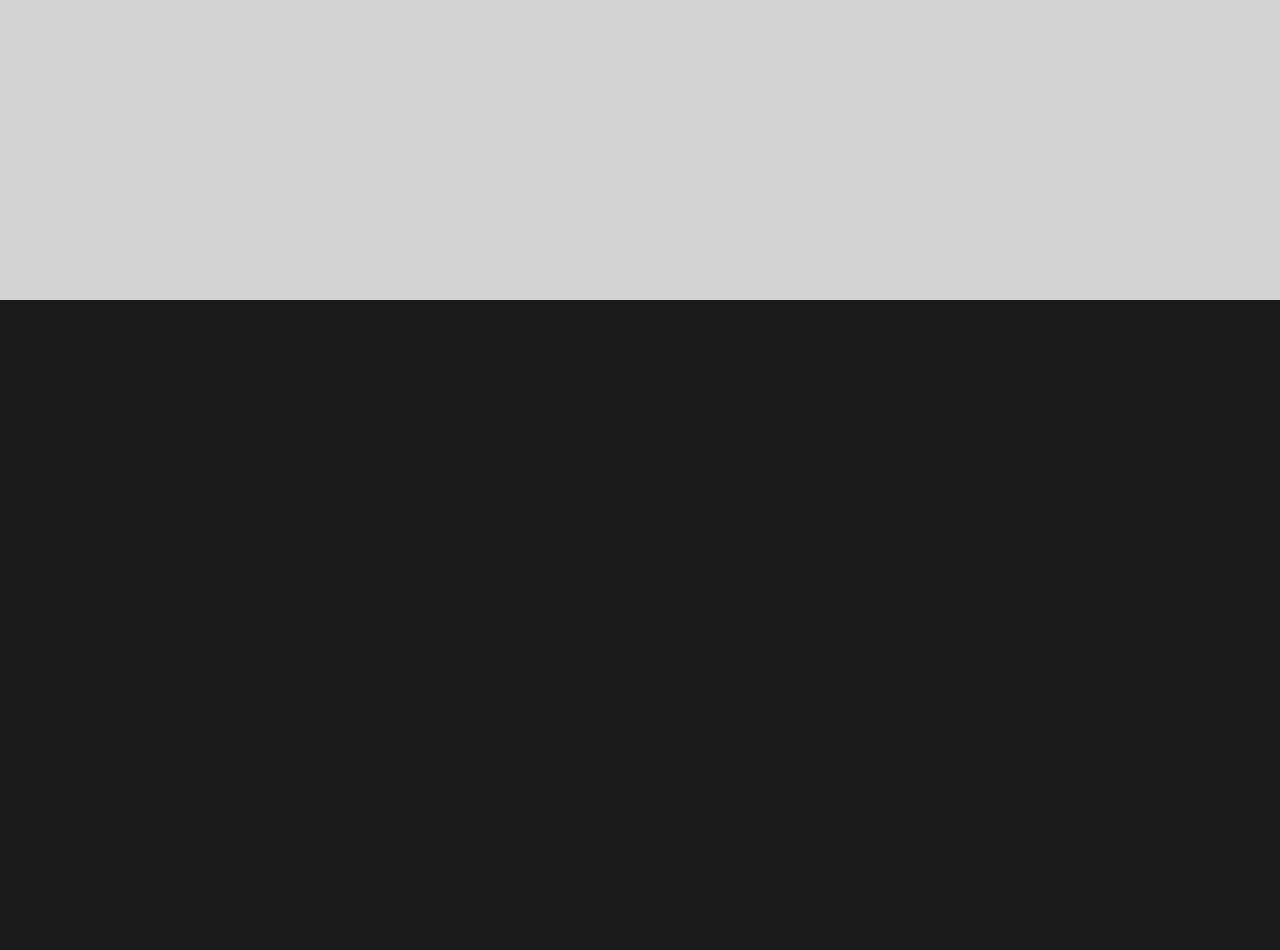
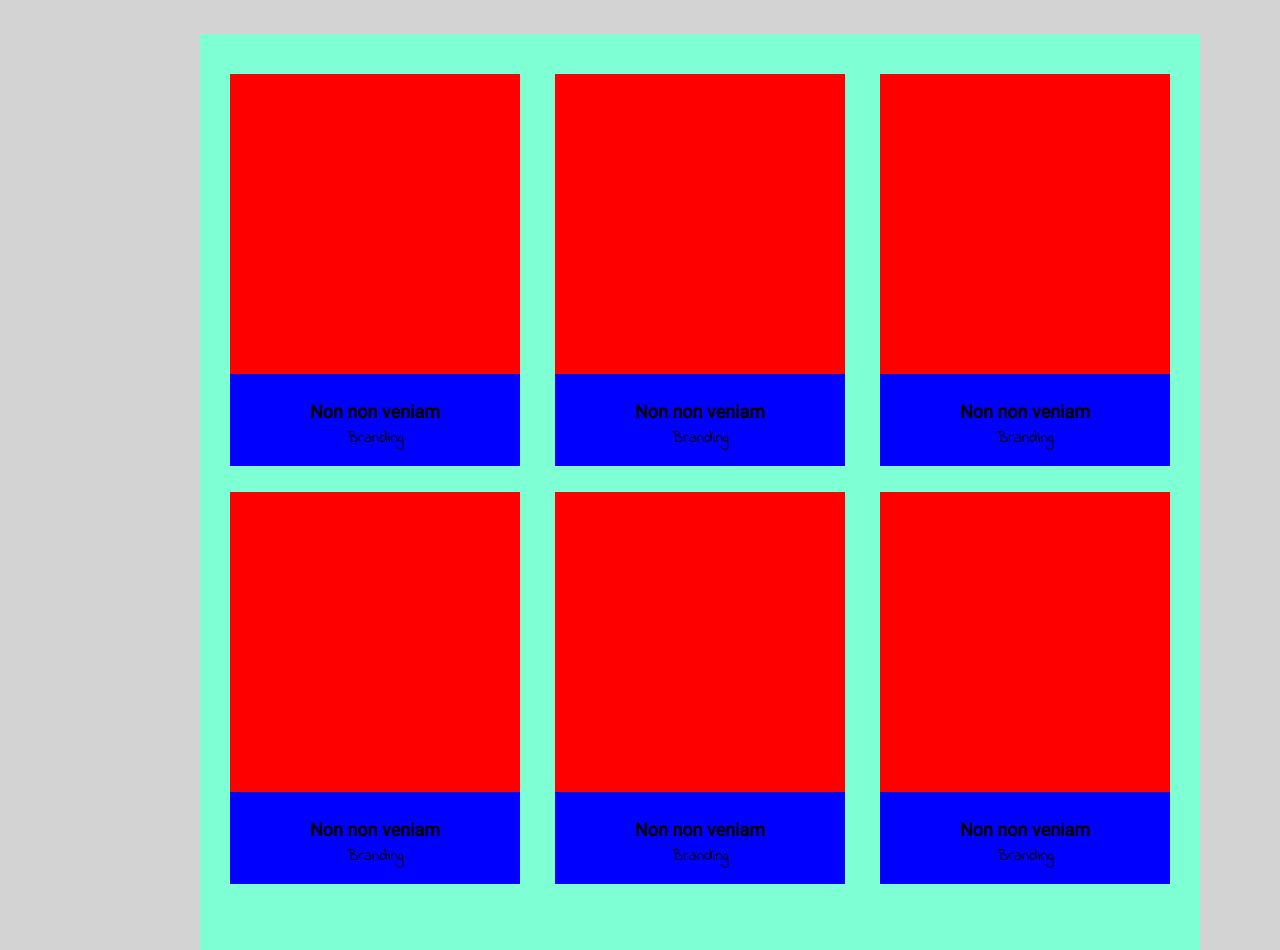
Before and after one commit to krzychu700/7.7.Portfolio1, a website: page index.html in a window 1280 px wide. Shown: the part 1500-2450 px from the top of the page. Before the commit the page ends 1800 px from the top, so only its background shows below. Drawn offline with Linux system fonts and the light colour scheme.

Commit message:
addedportfolio section

```diff
--- a/index.html
+++ b/index.html
@@ -86,6 +86,76 @@
           </p>
         </div>
       </div>
+
+      <div class="portfolio__box">
+        <div class="portfolio__box-image">
+
+        </div>
+        <div class="portfolio__box-text">
+          <p class="portfolio__box-text-para portfolio__box-text-para-large">
+            Non non veniam
+          </p>
+          <p class="portfolio__box-text-para">
+            Branding
+          </p>
+        </div>
+      </div>
+
+      <div class="portfolio__box">
+        <div class="portfolio__box-image">
+
+        </div>
+        <div class="portfolio__box-text">
+          <p class="portfolio__box-text-para portfolio__box-text-para-large">
+            Non non veniam
+          </p>
+          <p class="portfolio__box-text-para">
+            Branding
+          </p>
+        </div>
+      </div>
+
+      <div class="portfolio__box">
+        <div class="portfolio__box-image">
+
+        </div>
+        <div class="portfolio__box-text">
+          <p class="portfolio__box-text-para portfolio__box-text-para-large">
+            Non non veniam
+          </p>
+          <p class="portfolio__box-text-para">
+            Branding
+          </p>
+        </div>
+      </div>
+
+      <div class="portfolio__box">
+        <div class="portfolio__box-image">
+
+        </div>
+        <div class="portfolio__box-text">
+          <p class="portfolio__box-text-para portfolio__box-text-para-large">
+            Non non veniam
+          </p>
+          <p class="portfolio__box-text-para">
+            Branding
+          </p>
+        </div>
+      </div>
+
+      <div class="portfolio__box">
+        <div class="portfolio__box-image">
+
+        </div>
+        <div class="portfolio__box-text">
+          <p class="portfolio__box-text-para portfolio__box-text-para-large">
+            Non non veniam
+          </p>
+          <p class="portfolio__box-text-para">
+            Branding
+          </p>
+        </div>
+      </div>
     </div>
   </section>
 
--- a/sass/sections/_service.scss
+++ b/sass/sections/_service.scss
@@ -1,5 +1,6 @@
 .services {
     background-color: aqua;
+    margin: 0 auto;
     height: 550px;
     width: 1400px;
     display: flex;
--- a/sass/sections/portfolio.scss
+++ b/sass/sections/portfolio.scss
@@ -1,6 +1,7 @@
 .portfolio {
   background-color: lightgray;
-  height: 550px;
+  margin: 0 auto;
+  height: 1200px;
   width: 1400px;
   display: flex;
   flex-direction: column;
@@ -10,5 +11,54 @@
 
   .portfolio__text {
     margin: 120px 0 30px;
+
+    .portfolio__text-para {
+      padding: 5px 0;
+      font-family: 'Indie Flower', cursive;
+    }
+
+    .portfolio__text-para--large {
+      font-family: 'Roboto';
+      font-size: 40px;
+      font-weight: bold;
+    }
+  }
+
+  .portfolio__examples {
+    width: 1000px;
+    background-color: aquamarine;
+    margin-top: 50px;
+    height: 100%;
+    display: flex;
+    justify-content: space-between;
+    flex-wrap: wrap;
+    padding: 40px 30px;
+  }
+
+  .portfolio__box {
+    height: 392px;
+    width: 290px;
+    background-color: blue;
+
+    .portfolio__box-image {
+      width: 100%;
+      height: 300px;
+      background-color: red;
+    }
+
+    .portfolio__box-text {
+      padding-top: 25px;
+
+      .portfolio__box-text-para {
+        padding: 3px 0;
+        font-family: 'Indie Flower', cursive;
+      }
+
+      .portfolio__box-text-para-large {
+        font-family: 'Roboto';
+        font-size: 18px;
+        font-weight: bold;
+      }
+    }
   }
 }
```
Also changed, not shown: css/sections/portfolio.css, css/style.css, css/style.prefixed.css, 4 other files.
